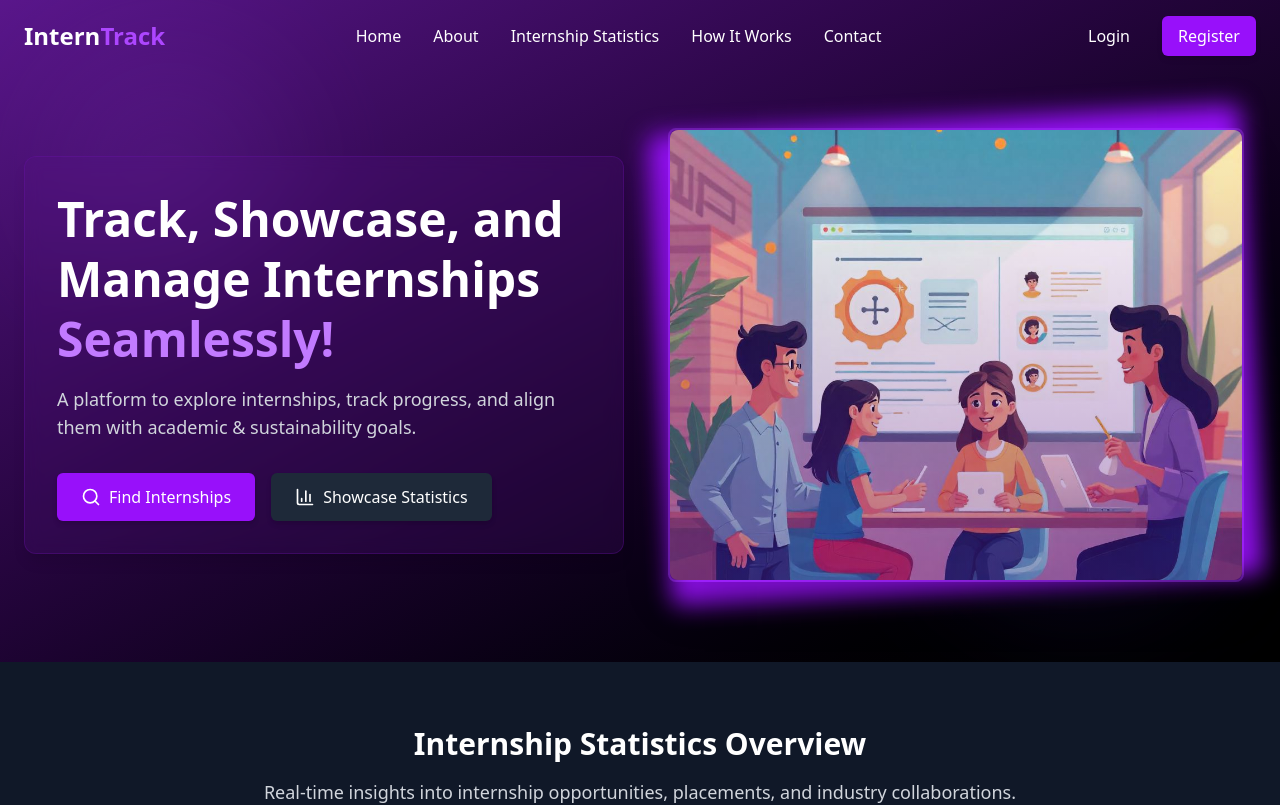
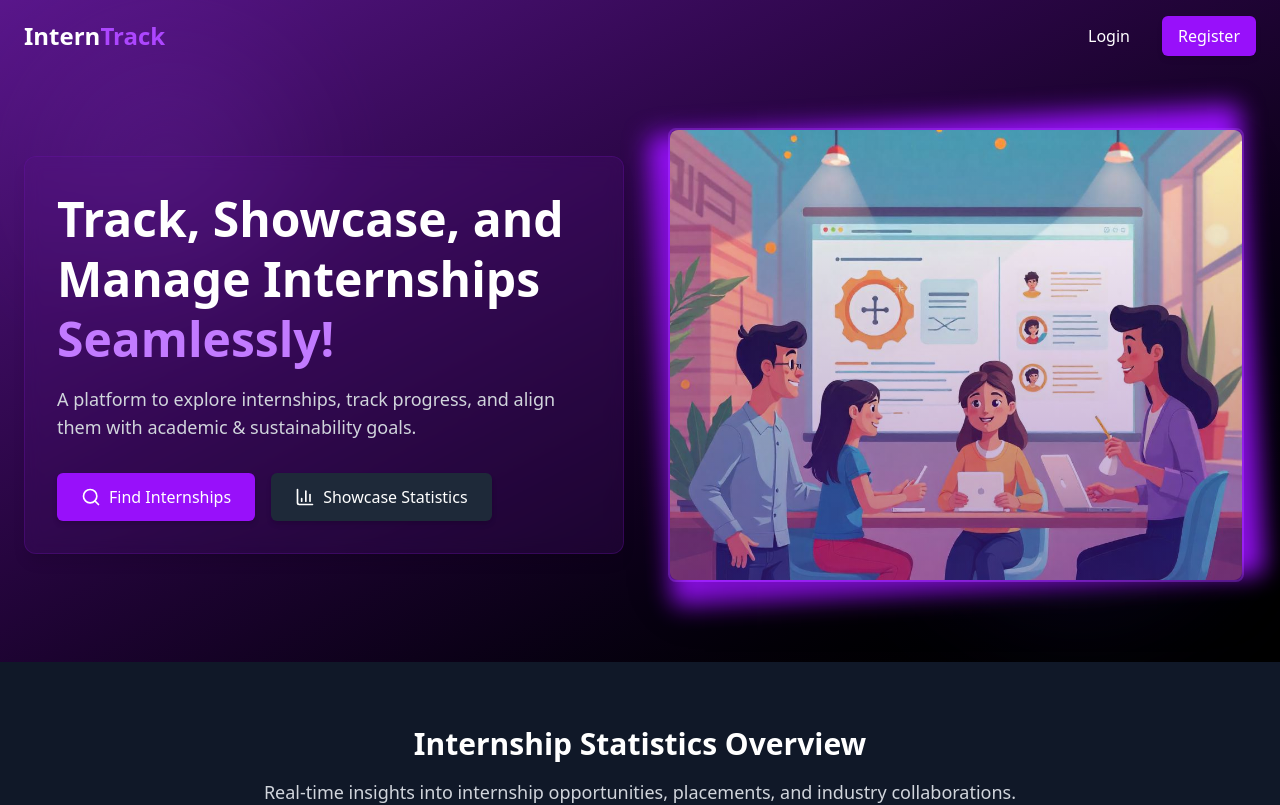
Before and after one commit to Adityadab10/InternTrack, a React (Vite) app in the folder frontend/: page / in a window 1280 px wide. Shown: the top 805 px of the page. Built offline with nearby package versions, Linux system fonts and the light colour scheme.

Commit message:
landing page

```diff
--- a/frontend/src/Landing.jsx
+++ b/frontend/src/Landing.jsx
@@ -143,23 +143,7 @@ export default function Landing() {
               </div>
             </div>
 
-            <nav className="hidden md:flex items-center space-x-8">
-              <a href="#" className="text-white hover:text-purple-400 font-medium">
-                Home
-              </a>
-              <a href="#" className="text-white hover:text-purple-400 font-medium">
-                About
-              </a>
-              <a href="#" className="text-white hover:text-purple-400 font-medium">
-                Internship Statistics
-              </a>
-              <a href="#" className="text-white hover:text-purple-400 font-medium">
-                How It Works
-              </a>
-              <a href="#" className="text-white hover:text-purple-400 font-medium">
-                Contact
-              </a>
-            </nav>
+
 
             <div className="hidden md:flex items-center space-x-4">
               <button
```
